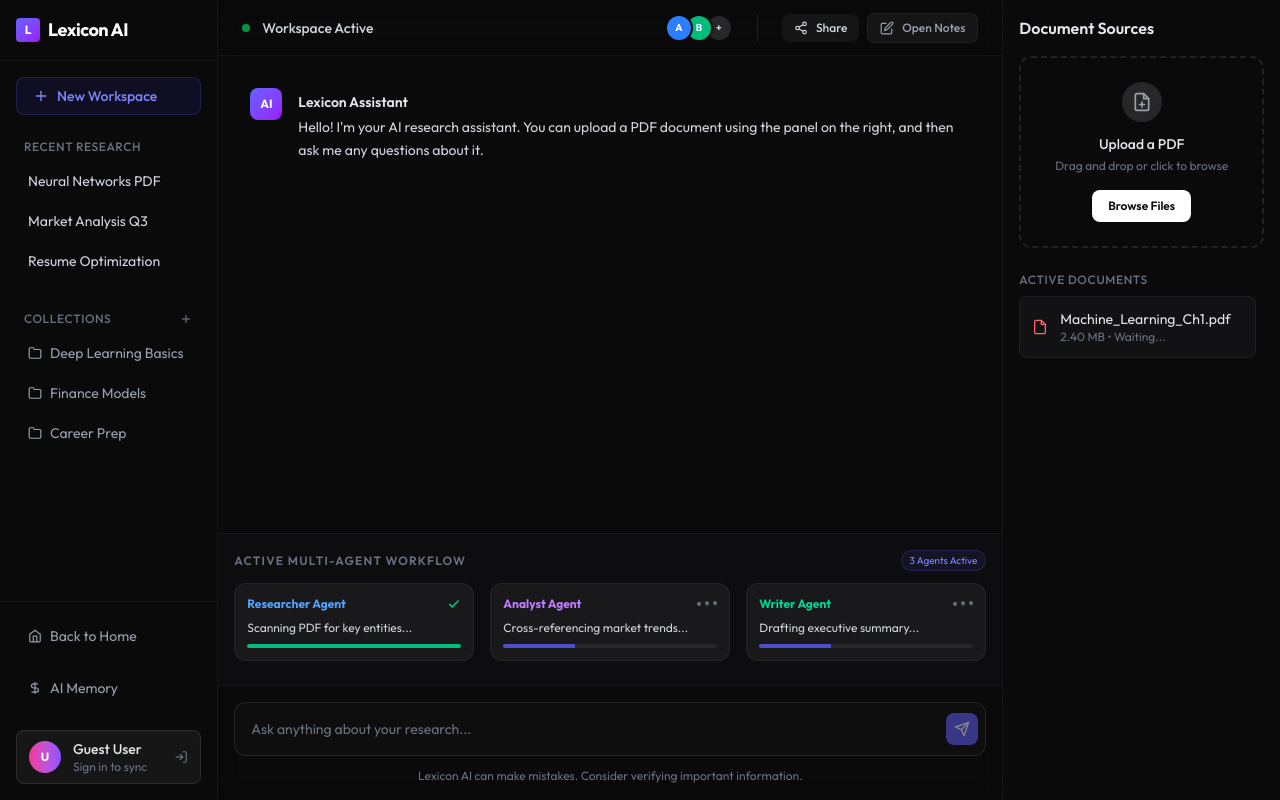
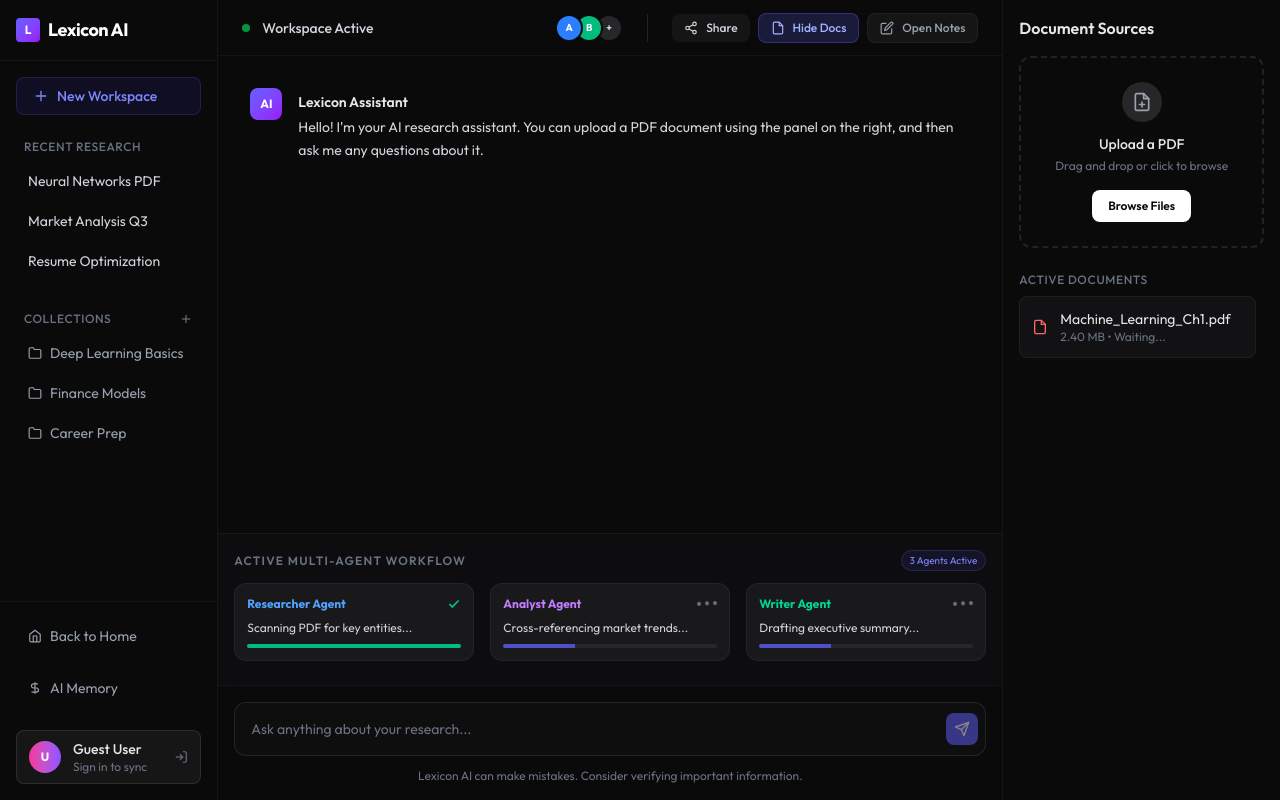
Before and after one commit to kalyan-1845/lexicon, a Next.js app in the folder frontend/: page /workspace in a window 1280 px wide. Built offline with nearby package versions, Linux system fonts and the light colour scheme.

Commit message:
fix(ui): ensure PDF uploader is always visible and toggleable

```diff
--- a/frontend/src/app/workspace/page.tsx
+++ b/frontend/src/app/workspace/page.tsx
@@ -7,6 +7,7 @@ import SmartNotes from "@/components/SmartNotes";
 
 export default function Workspace() {
   const [showNotes, setShowNotes] = useState(false);
+  const [showDocuments, setShowDocuments] = useState(true);
   const [activeContext, setActiveContext] = useState<string | null>(null);
 
   return (
@@ -15,10 +16,12 @@ export default function Workspace() {
       <ChatArea
         onToggleNotes={() => setShowNotes(!showNotes)}
         showNotes={showNotes}
+        onToggleDocuments={() => setShowDocuments(!showDocuments)}
+        showDocuments={showDocuments}
         documentContext={activeContext}
       />
       {showNotes && <SmartNotes onClose={() => setShowNotes(false)} />}
-      <PDFUploader onContextUpdate={setActiveContext} />
+      {showDocuments && <PDFUploader onContextUpdate={setActiveContext} />}
     </div>
   );
 }
--- a/frontend/src/components/ChatArea.tsx
+++ b/frontend/src/components/ChatArea.tsx
@@ -12,10 +12,18 @@ type Message = {
 type ChatAreaProps = {
   onToggleNotes?: () => void;
   showNotes?: boolean;
+  onToggleDocuments?: () => void;
+  showDocuments?: boolean;
   documentContext?: string | null;
 };
 
-export default function ChatArea({ onToggleNotes, showNotes, documentContext }: ChatAreaProps) {
+export default function ChatArea({
+  onToggleNotes,
+  showNotes,
+  onToggleDocuments,
+  showDocuments,
+  documentContext
+}: ChatAreaProps) {
   const [query, setQuery] = useState("");
   const [showShareModal, setShowShareModal] = useState(false);
   const [messages, setMessages] = useState<Message[]>([
@@ -108,6 +116,20 @@ export default function ChatArea({ onToggleNotes, showNotes, documentContext }:
               <line x1="15.41" y1="6.51" x2="8.59" y2="10.49"></line>
             </svg>
             Share
+          </button>
+          <button
+            onClick={onToggleDocuments}
+            className={`flex items-center gap-2 px-3 py-1.5 rounded-lg text-xs font-medium transition-colors border ${
+              showDocuments
+                ? 'bg-indigo-500/20 text-indigo-300 border-indigo-500/30'
+                : 'bg-white/5 text-gray-400 border-white/5 hover:bg-white/10 hover:text-white'
+            }`}
+          >
+            <svg width="14" height="14" viewBox="0 0 24 24" fill="none" stroke="currentColor" strokeWidth="2">
+              <path d="M14 2H6a2 2 0 0 0-2 2v16a2 2 0 0 0 2 2h12a2 2 0 0 0 2-2V8z"></path>
+              <polyline points="14 2 14 8 20 8"></polyline>
+            </svg>
+            {showDocuments ? 'Hide Docs' : 'Show Docs'}
           </button>
           {onToggleNotes && (
             <button
```
